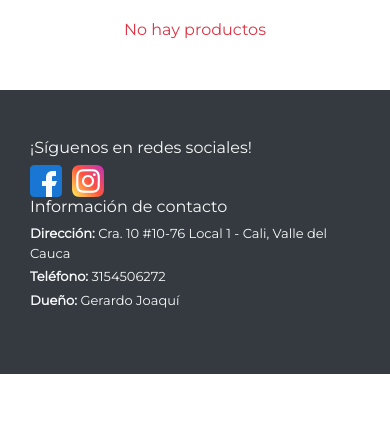
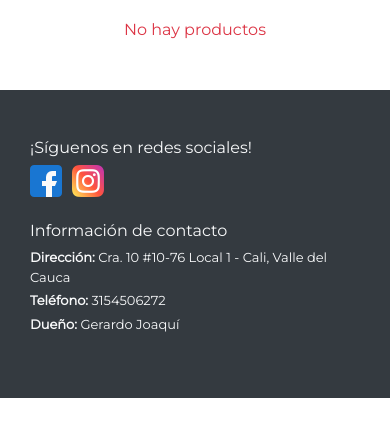
Before and after one commit to kabutoblanco/acuarius, a Django app: page / in a window 390 px wide. Shown: the part 170-607 px from the top of the page. Run offline with Django 4.2, Linux system fonts and the light colour scheme; data that the repository does not hold is empty; some libraries are stand-ins or nearby versions.

```diff
--- a/ecommerce/templates/footer.html
+++ b/ecommerce/templates/footer.html
@@ -2,11 +2,11 @@
 <footer class="container-fluid bg-dark text-light py-5">
     <div class="container">
         <div class="row">
-            <div class="col-md-6">
+            <div class="col-md-6 mb-4">
                 <h6>¡Síguenos en redes sociales!</h6>
                 <div class="d-flex" style="gap: 10px;">
                     <a target="_blank" href="https://es-la.facebook.com/Acuariusfloristeria/" class="me-2"><i class="bi bi-facebook"><img height="32" width="32" src="{% static 'img/fb.png' %}" alt="facebook-acuarius"></i></a>
-                    <a target="_blank" href="https://www.instagram.com/aquariusfloristeria/" class="me-2"><i class="bi bi-instagram"><img height="32" width="32"  src="{% static 'img/instagram.png' %}" alt="facebook-acuarius"></i></a>
+                    <a target="_blank" href="https://www.instagram.com/acuarius_floristeria/" class="me-2"><i class="bi bi-instagram"><img height="32" width="32"  src="{% static 'img/instagram.png' %}" alt="facebook-acuarius"></i></a>
                 </div>
             </div>
             <div class="col-md-6">
```
